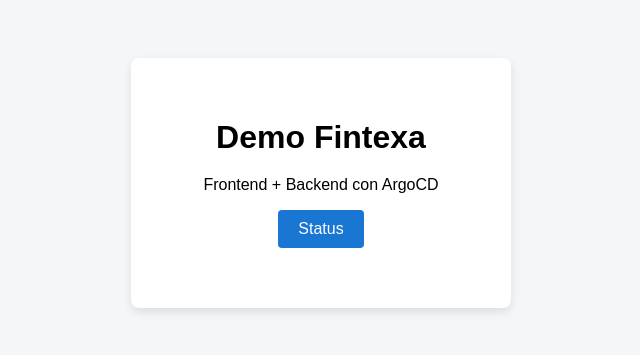
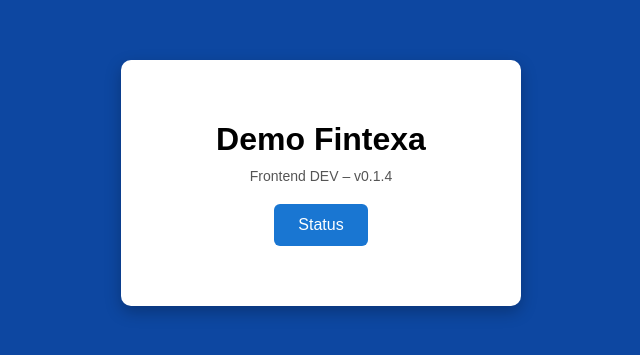
Before and after one commit to organization-demo-task/demo-app, a plain HTML site: page dev/front/index.html in a window 1280 px wide. Shown: the part 217-572 px from the top of the page, without its empty margins (319-959 px from the left). Drawn offline with Linux system fonts and the light colour scheme.

Commit message:
new TAG v0.1.4-dev

```diff
--- a/dev/front/index.html
+++ b/dev/front/index.html
@@ -3,6 +3,7 @@
 <head>
   <meta charset="UTF-8" />
   <title>Demo Fintexa</title>
+
   <style>
     body {
       margin: 0;
@@ -11,28 +12,34 @@
       align-items: center;
       justify-content: center;
       font-family: Arial, Helvetica, sans-serif;
-      background-color: #f4f6f8;
+      background-color: #0d47a1; /* AZUL FUERTE */
     }
 
     .container {
       text-align: center;
       background: white;
       padding: 40px;
-      border-radius: 8px;
-      box-shadow: 0 4px 10px rgba(0,0,0,0.1);
-      width: 300px;
+      border-radius: 10px;
+      box-shadow: 0 6px 16px rgba(0,0,0,0.25);
+      width: 320px;
     }
 
     h1 {
+      margin-bottom: 10px;
+    }
+
+    .version {
+      font-size: 14px;
+      color: #555;
       margin-bottom: 20px;
     }
 
     button {
-      padding: 10px 20px;
+      padding: 12px 24px;
       font-size: 16px;
       cursor: pointer;
       border: none;
-      border-radius: 4px;
+      border-radius: 6px;
       background-color: #1976d2;
       color: white;
     }
@@ -47,11 +54,11 @@
     }
   </style>
 </head>
+
 <body>
-
   <div class="container">
     <h1>Demo Fintexa</h1>
-    <p>Frontend + Backend con ArgoCD</p>
+    <div class="version">Frontend DEV – v0.1.4</div>
 
     <button onclick="checkStatus()">Status</button>
 
@@ -72,6 +79,5 @@
       }
     }
   </script>
-
 </body>
 </html>
```
Also changed, not shown: 1 other file.
